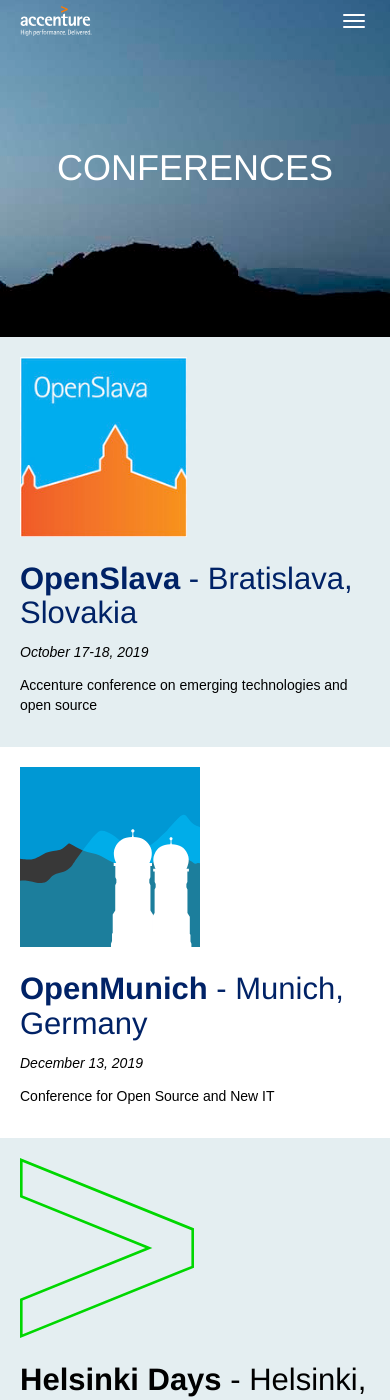
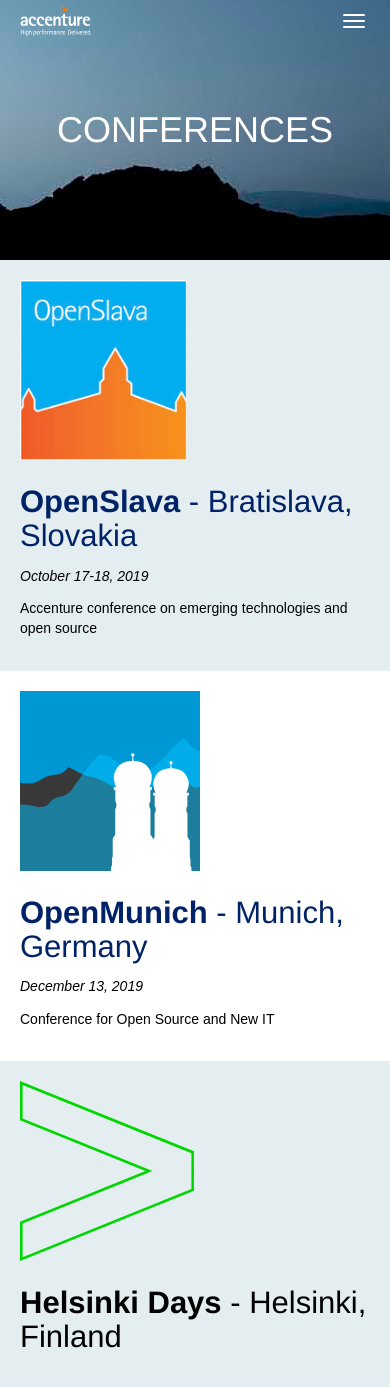
Before and after one commit to Accenture/accenture.github.io, a Jekyll site: the page built from conferences.md, in a window 390 px wide and 1400 px high. Built offline with Jekyll 4.4.1, drawn with Linux system fonts in a browser that asks for light colours; some web fonts are replaced.

Commit message:
banners smaller for phones

```diff
--- a/css/styles.css
+++ b/css/styles.css
@@ -119,7 +119,12 @@
     max-height: 505px;
   }
 }
-
+@media (max-width: 600px) {
+  /* override for tiers */
+  .hero-tier {
+    max-height: 260px;
+  }
+}
 /* customizing navbar collapse breakpoint */
 @media (max-width: 991px) {
   .navbar-header {
```
